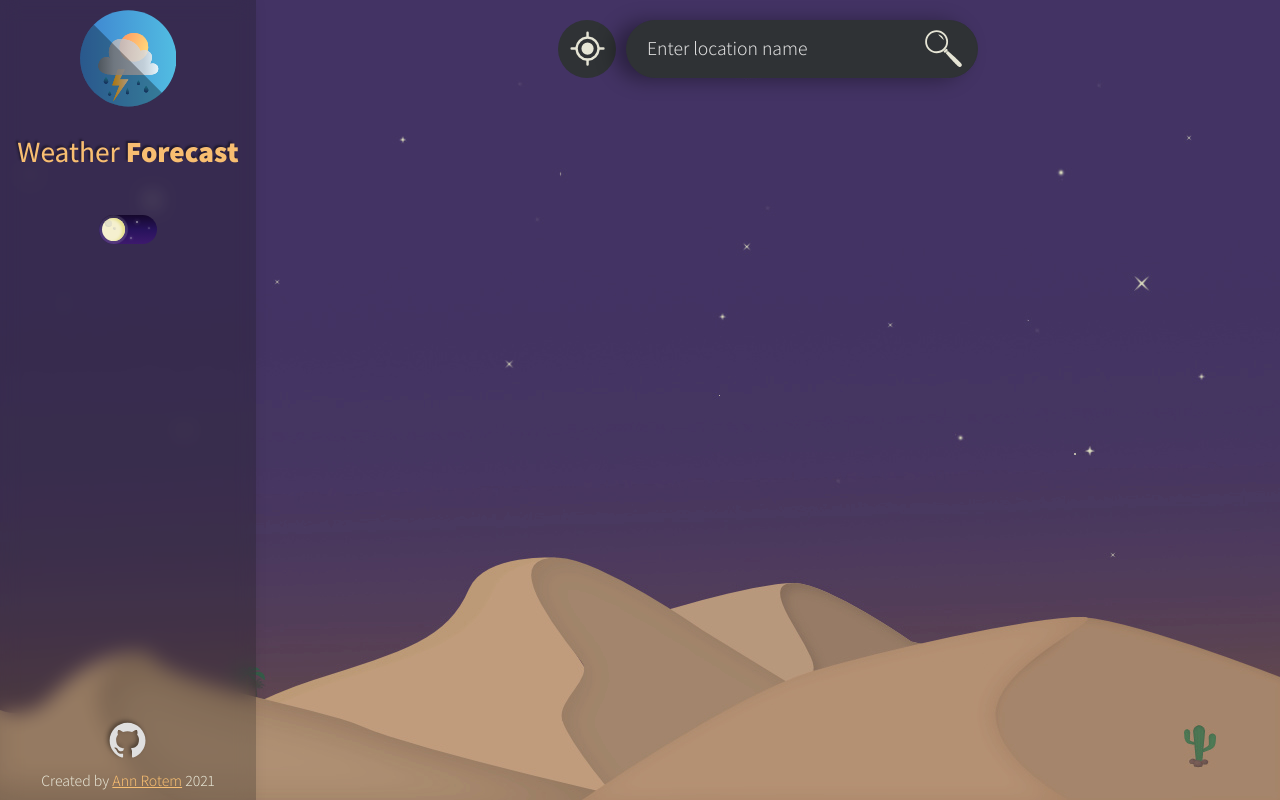
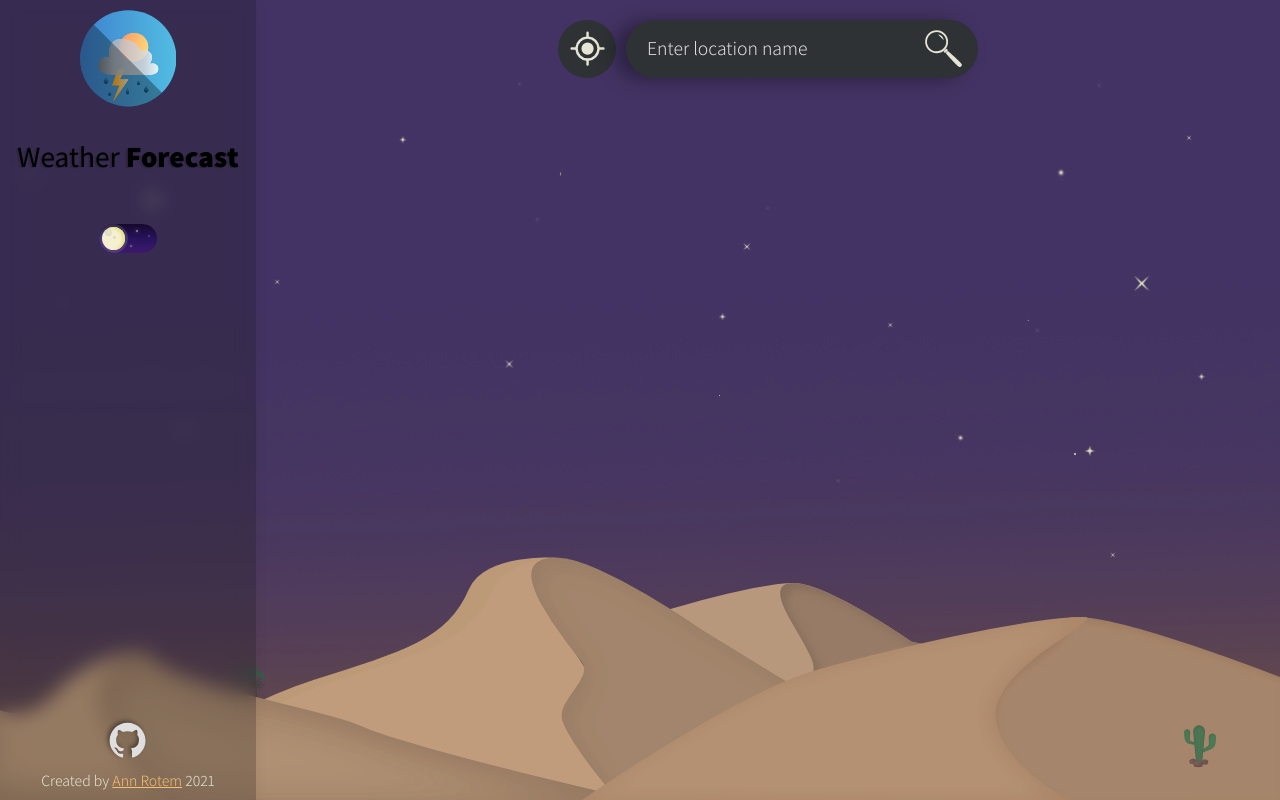
Before and after one commit to ann-rotem/weather-forecast, a React (Create React App) app: page / in a window 1280 px wide. Built offline with nearby package versions, Linux system fonts and the light colour scheme.

Commit message:
style: change text shadow

```diff
--- a/src/components/Logo/Logo.style.js
+++ b/src/components/Logo/Logo.style.js
@@ -6,8 +6,6 @@ export const LogoWrapper = styled.div`
 	align-items: center;
 	justify-content: space-between;
 	max-height: 100%;
-	//max-width: 60%;
-	line-height: 1;
 
 	svg {
 		height: 100%;
@@ -35,8 +33,8 @@ export const LogoText = styled.div`
 	h1 {
 		font-size: 1.5em;
 		font-weight: 800;
-		text-shadow: ${({ theme }) => theme.textShadow};
-		color: ${({ theme }) => theme.primaryColor};
+		text-shadow: -2px 1px 0 rgba(20, 20, 20, 0.2);
+		color: ${({ theme }) => theme.primary};
 	}
 	span {
 		font-weight: 500;
```
